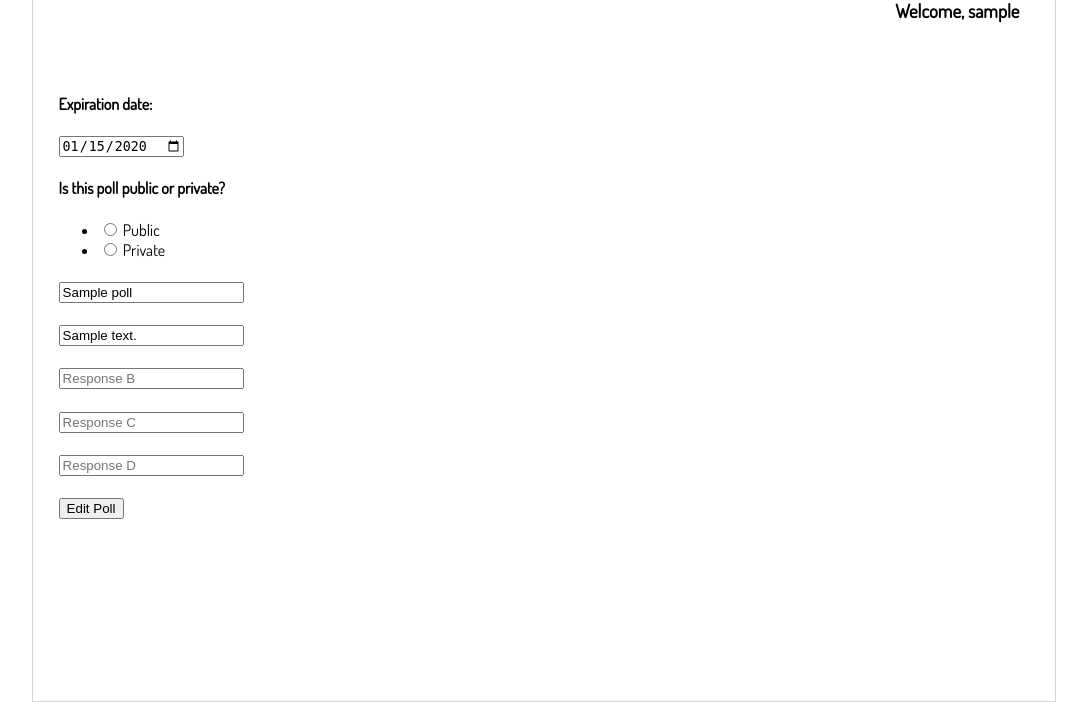
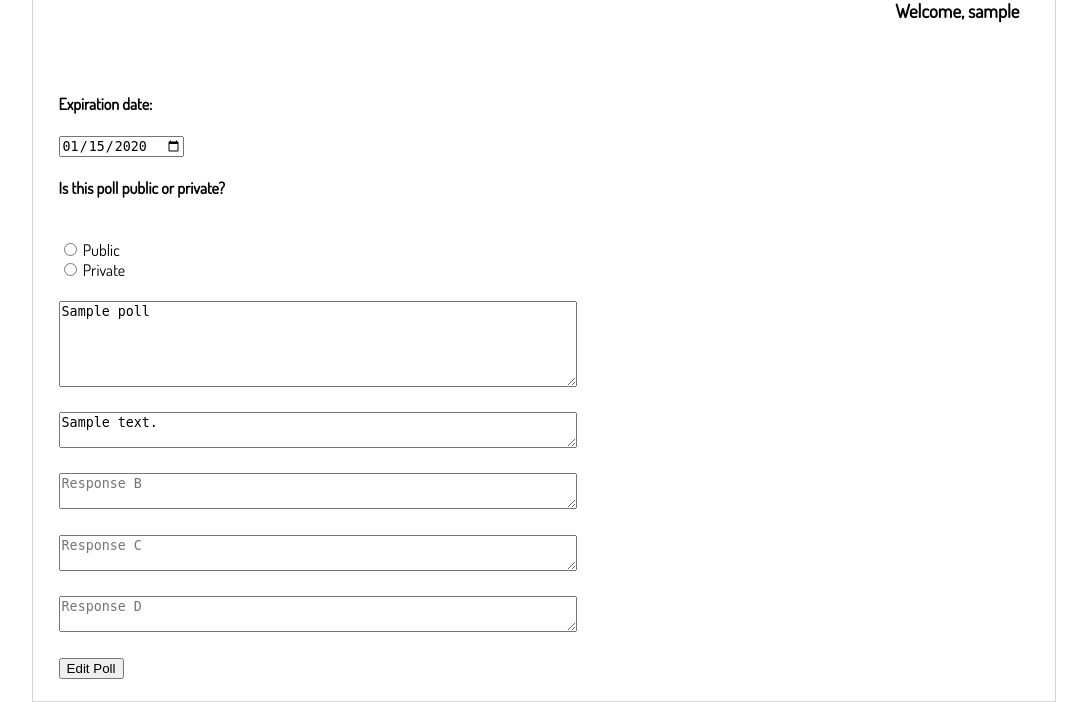
Before and after one commit to bogey1185/GA-Unit4_PythonApp, a Flask app: page /user/edit/1 in a window 1280 px wide. Shown: the part 111-813 px from the top of the page, without its empty margins (96-1183 px from the left). Run offline with Flask 2, Linux system fonts and the light colour scheme; a user stored in the database is signed in; tables that the repository leaves empty hold one stand-in row (values such as "Sample post"); some libraries are stand-ins or nearby versions; grey boxes are pictures that could not be loaded.

Commit message:
fix form fields in create and edit

```diff
--- a/forms.py
+++ b/forms.py
@@ -81,8 +81,8 @@ class PollForm(Form):
     choices=[('public','Public'),('private','Private')],
     validators=[DataRequired()]
   )
-  question  = StringField('Your poll question...', validators=[DataRequired()])
-  response1 = StringField('Response A', validators=[DataRequired()])
-  response2 = StringField('Response B', validators=[DataRequired()])
-  response3 = StringField('Response C', default=None)
-  response4 = StringField('Response D', default=None)
+  question  = TextAreaField('Your poll question...', validators=[DataRequired()])
+  response1 = TextAreaField('Response A', validators=[DataRequired()])
+  response2 = TextAreaField('Response B', validators=[DataRequired()])
+  response3 = TextAreaField('Response C', default=None)
+  response4 = TextAreaField('Response D', default=None)
--- a/static/style.css
+++ b/static/style.css
@@ -161,9 +161,23 @@ header {
   color: blue;
 }
 
-.newpoll ul {
-  list-style-type: none;
+  /* CREATE/EDIT */
+
+#question, #response1, #response2, #response3, #response4 {
+  width: 40vw;
 }
+
+#question {
+  width: 40vw;
+  height: 10vh;
+}
+
+.field ul {
+  display: inline;
+  list-style: none;
+}
+
+  /* SHOW */
 
 .graphbar {
   display: flex;
--- a/templates/layout.html
+++ b/templates/layout.html
@@ -4,10 +4,9 @@
   <meta charset="UTF-8">
   <meta name="viewport" content="width=device-width, initial-scale=1.0">
   <meta http-equiv="X-UA-Compatible" content="ie=edge">
-  <!-- <link rel="stylesheet" type="text/css" href="../static/style.css/"> -->
   <link rel="stylesheet" href="{{ url_for('static', filename='style.css') }}">
   <link href="https://fonts.googleapis.com/css?family=Dosis" rel="stylesheet">
-  <title>Document</title>
+  <title>Pollster</title>
 </head>
 <body>
   <header>
--- a/templates/new_poll.html
+++ b/templates/new_poll.html
@@ -2,7 +2,7 @@
 {% from 'macros.html' import render_field %}
 
 {% block content %}
-<div class="newpoll"></div>
+<div class="newpoll">
   <form action="" method="POST">
     {{ form.hidden_tag() }}
 
```
Also changed, not shown: 1 other file.
